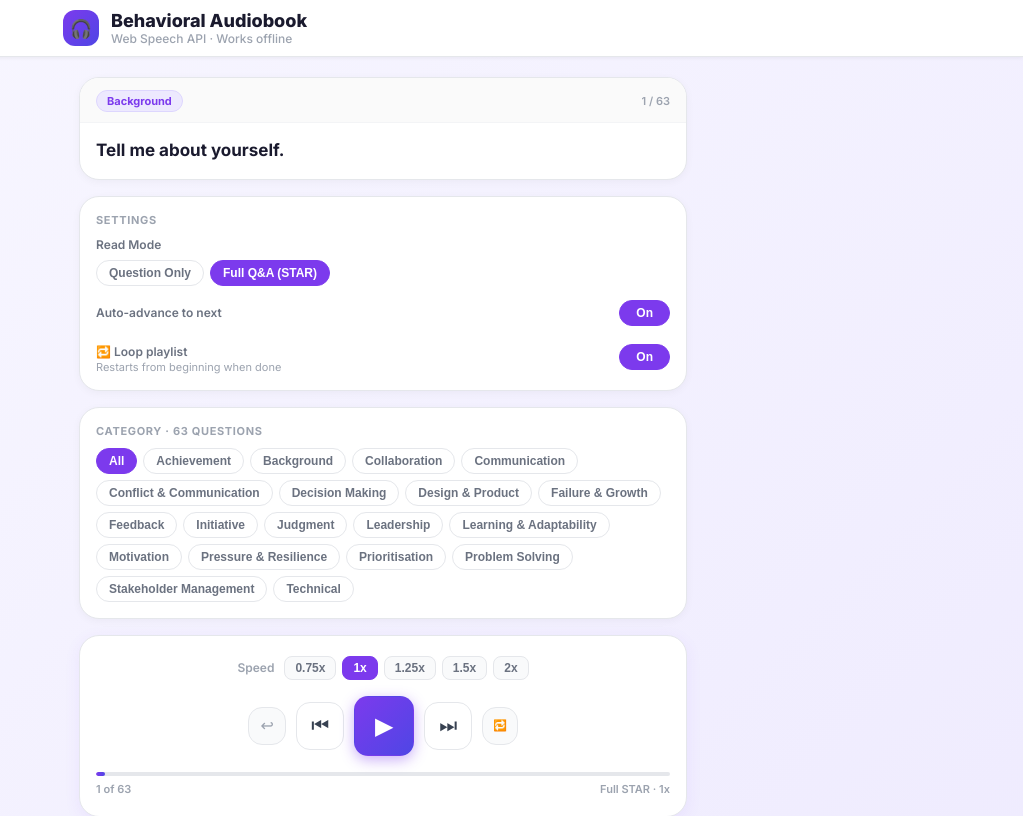
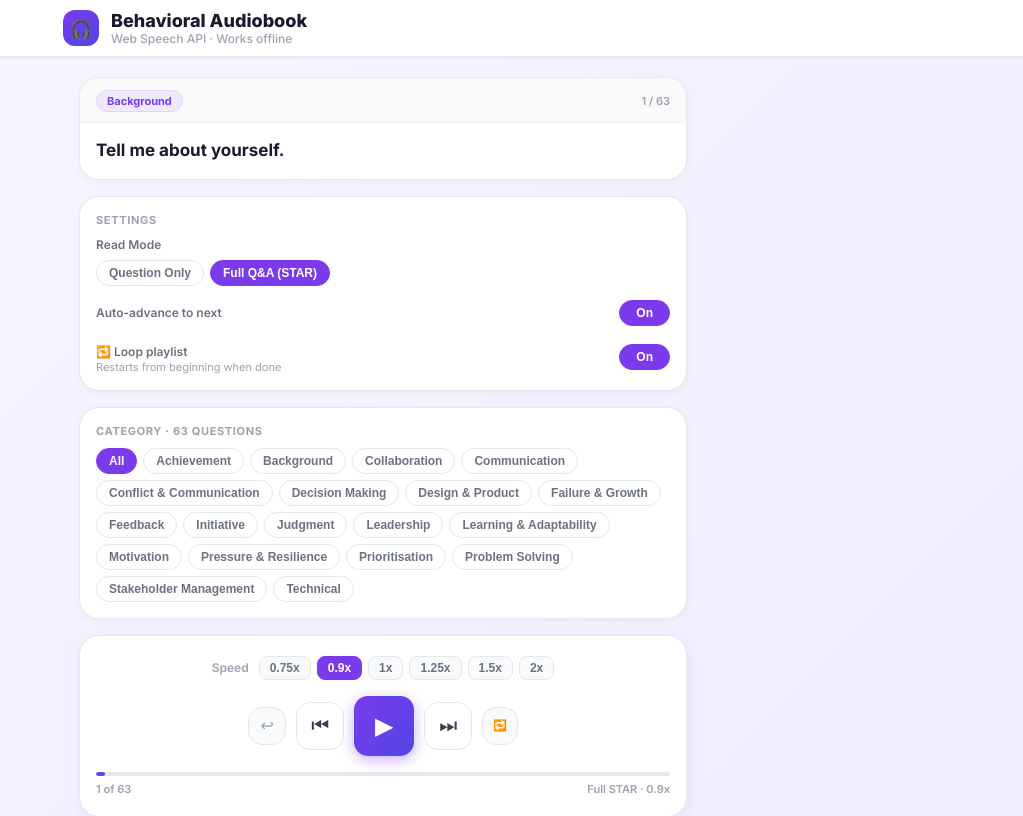
Before and after one commit to emmaeng700/behavioral-audiobook, a React (Vite) app: page / in a window 1280 px wide. Shown: the top 816 px of the page, without its empty margins (257-1280 px from the left). Built offline with nearby package versions, Linux system fonts and the light colour scheme.

Commit message:
Default to male voice and 0.9x speed

```diff
--- a/src/App.jsx
+++ b/src/App.jsx
@@ -4,7 +4,7 @@ import questions from './data/behavioral_questions.json'
 // ── Constants ─────────────────────────────────────────────────────────────────
 
 const CATEGORIES = ['All', ...Array.from(new Set(questions.map(q => q.category))).sort()]
-const SPEEDS = [0.75, 1, 1.25, 1.5, 2]
+const SPEEDS = [0.75, 0.9, 1, 1.25, 1.5, 2]
 
 // ── Text builder ──────────────────────────────────────────────────────────────
 
@@ -146,7 +146,7 @@ document.head.appendChild(style)
 export default function App() {
   const [cat, setCat] = useState('All')
   const [mode, setMode] = useState('full')   // 'question' | 'full'
-  const [speed, setSpeed] = useState(1)
+  const [speed, setSpeed] = useState(0.9)
   const [autoAdvance, setAutoAdvance] = useState(true)
   const [loop, setLoop] = useState(true)
 
@@ -162,11 +162,17 @@ export default function App() {
   const stopFlag = useRef(false)
   const playRef = useRef({ deck: [], idx: 0, speed: 1, voiceIdx: 0, mode: 'full', auto: true, loop: true })
 
-  // Load voices
+  // Load voices and auto-select a male English voice
   useEffect(() => {
     const load = () => {
-      const v = window.speechSynthesis.getVoices().filter(v => v.lang.startsWith('en'))
-      if (v.length) setVoices(v)
+      const all = window.speechSynthesis.getVoices()
+      const en = all.filter(v => v.lang.startsWith('en'))
+      if (!en.length) return
+      setVoices(en)
+      // Prefer known male voices by name keywords
+      const maleKeywords = ['male', 'david', 'daniel', 'alex', 'james', 'ryan', 'thomas', 'mark', 'george', 'fred', 'bruce', 'albert', 'bad', 'ralph', 'reed']
+      const maleIdx = en.findIndex(v => maleKeywords.some(k => v.name.toLowerCase().includes(k)))
+      if (maleIdx !== -1) setVoiceIdx(maleIdx)
     }
     load()
     window.speechSynthesis.addEventListener('voiceschanged', load)
```
